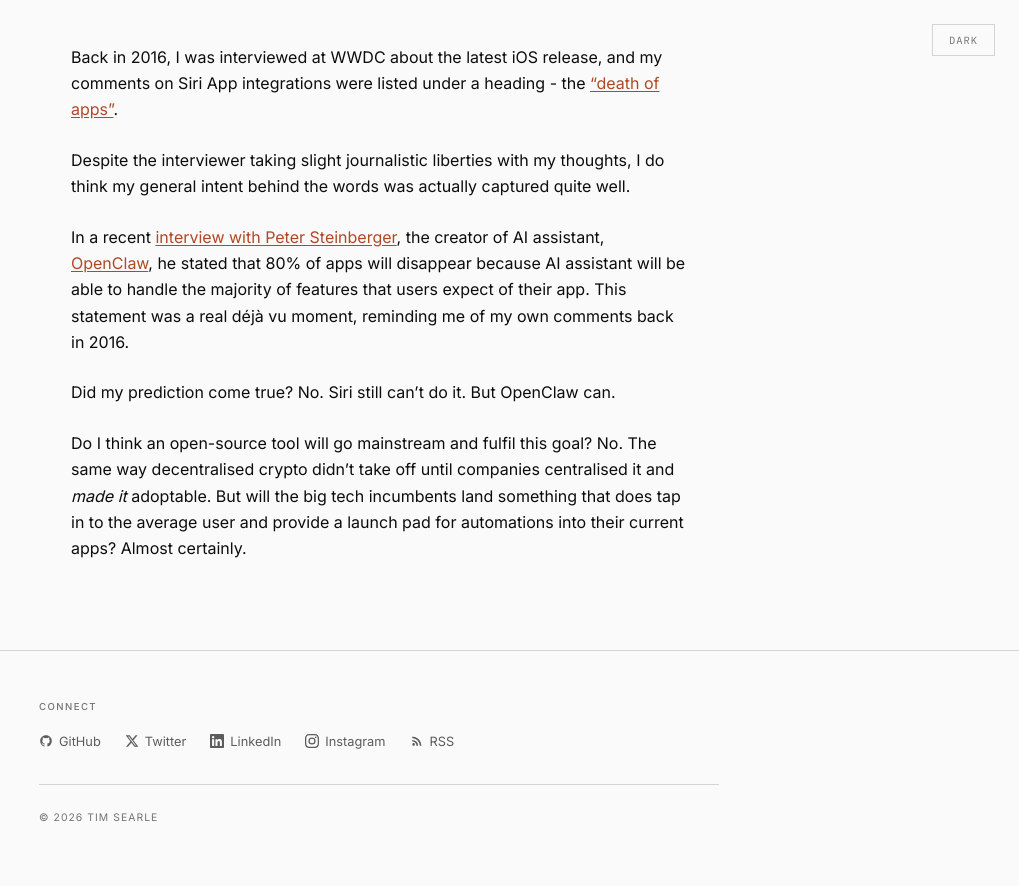
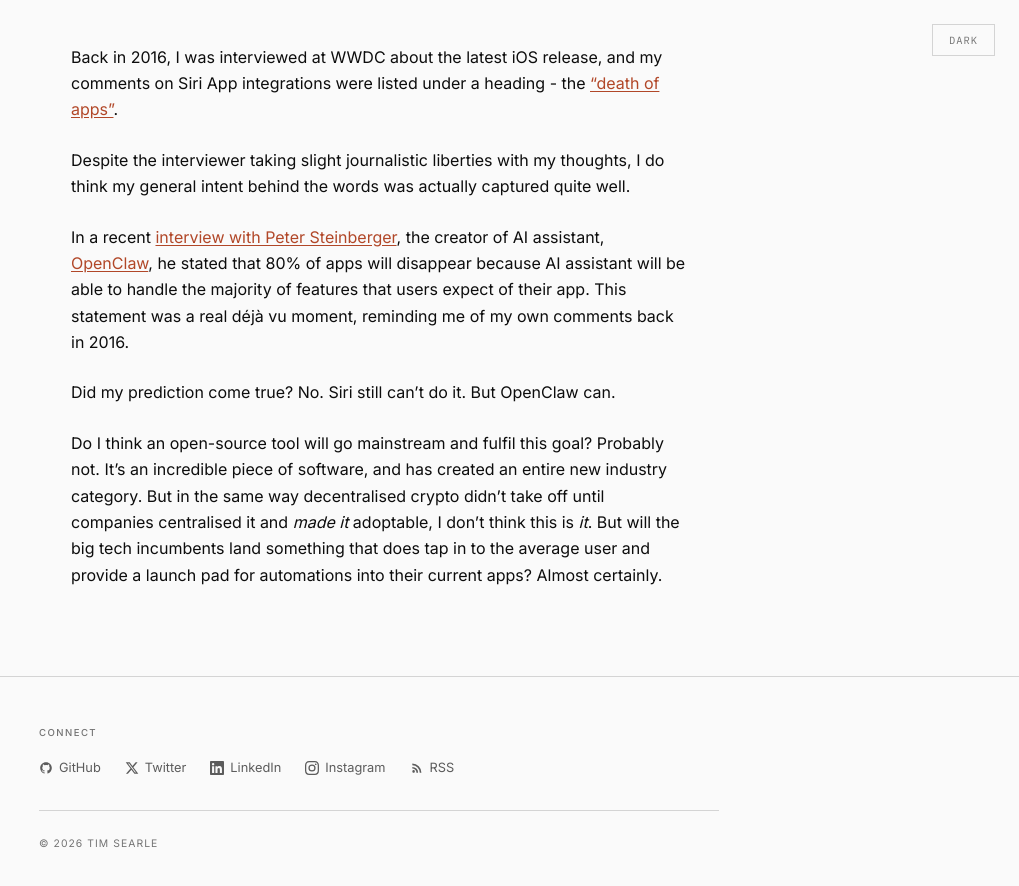
Before and after one commit to timsearle/timsearle.github.io, a Jekyll site: the page built from _posts/2026-02-14-death-of-apps.md, in a window 1280 px wide and 900 px high, scrolled down 619 px. Shown: the top 886 px of the window, without its empty margins (261-1280 px from the left). Built offline with Jekyll 4.4.1, drawn with Linux system fonts in a browser that asks for light colours.

Commit message:
Amendment (#292)

```diff
--- a/_posts/2026-02-14-death-of-apps.md
+++ b/_posts/2026-02-14-death-of-apps.md
@@ -19,4 +19,4 @@
 
 Did my prediction come true? No. Siri still can’t do it. But OpenClaw can.
 
-Do I think an open-source tool will go mainstream and fulfil this goal? No. The same way decentralised crypto didn’t take off until companies centralised it and _made it_ adoptable. But will the big tech incumbents land something that does tap in to the average user and provide a launch pad for automations into their current apps? Almost certainly.
+Do I think an open-source tool will go mainstream and fulfil this goal? Probably not. It's an incredible piece of software, and has created an entire new industry category. But in the same way decentralised crypto didn’t take off until companies centralised it and _made it_ adoptable, I don't think this is _it_. But will the big tech incumbents land something that does tap in to the average user and provide a launch pad for automations into their current apps? Almost certainly.
```
